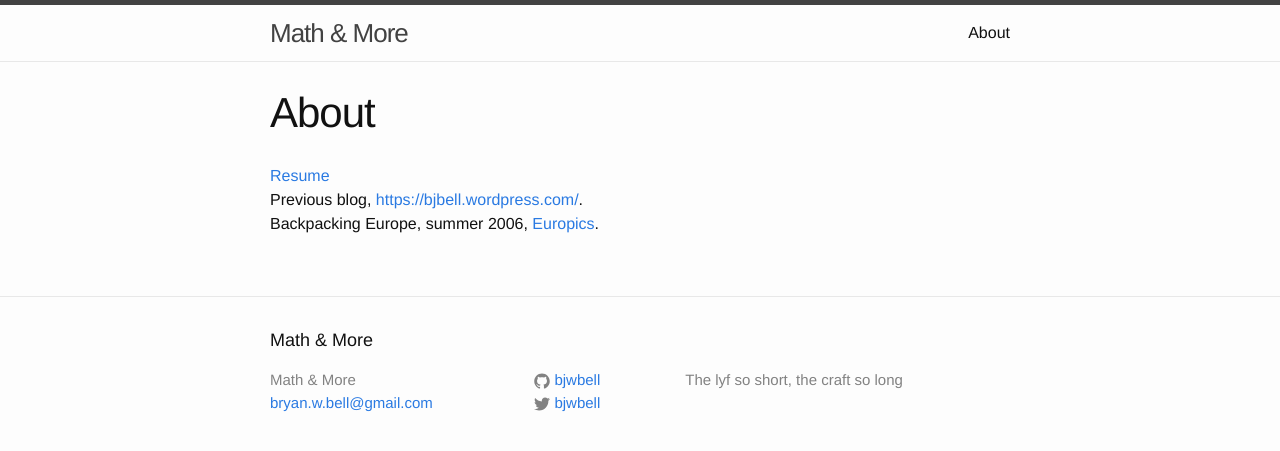
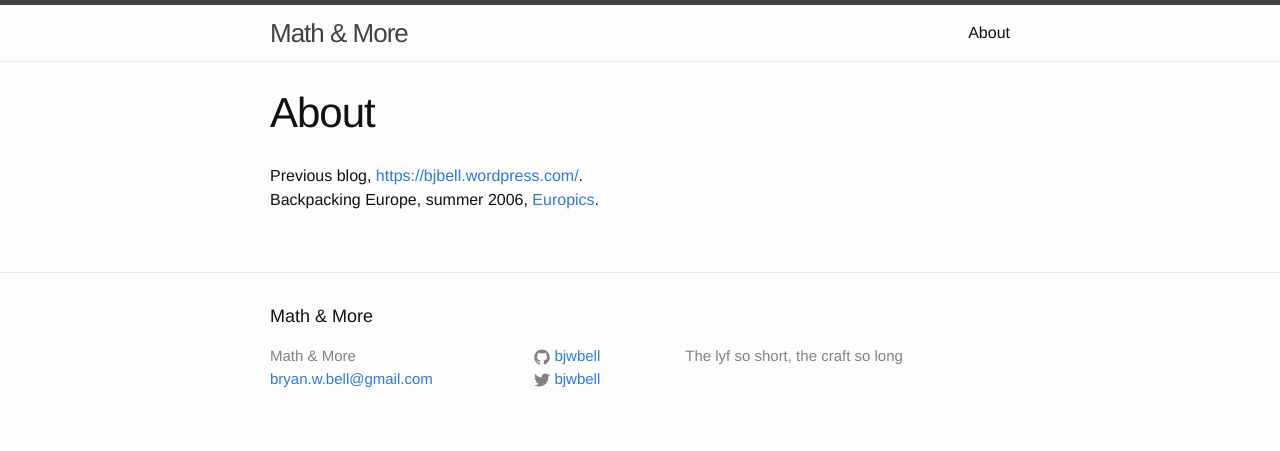
Before and after one commit to bjwbell/bjwbell.github.io, a Jekyll site: the page built from about.md, in a window 1280 px wide. Shown: the top 451 px of the page. Built offline with Jekyll 4.4.1, drawn with Linux system fonts in a browser that asks for light colours; nearby versions of some CDN libraries.

Commit message:
Remove link

```diff
--- a/about.md
+++ b/about.md
@@ -4,6 +4,5 @@ title: About
 permalink: /about/
 ---
 
-[Resume](https://bjbell.wordpress.com/resume/)<br>
 Previous blog, [https://bjbell.wordpress.com/](https://bjbell.wordpress.com/).<br/>
 Backpacking Europe, summer 2006, [Europics](http://www.europics.wordpress.com/).
```
